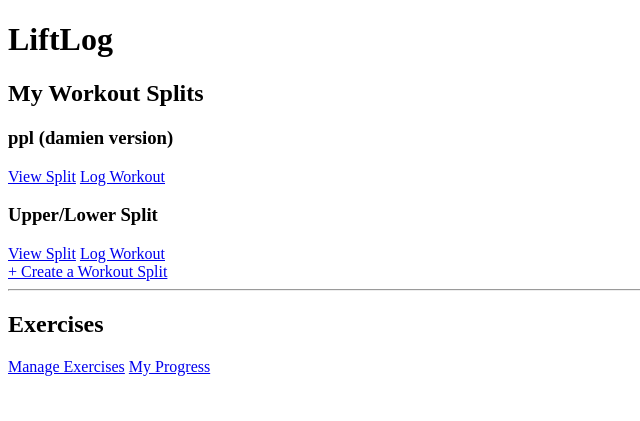
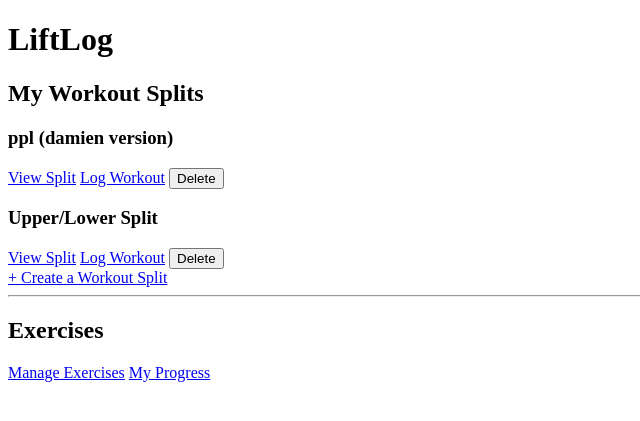
Before and after one commit to damienlhp/liftlog, a Flask app: page / in a window 1280 px wide. Shown: the top 421 px of the page, without its empty margins (0-640 px from the left). Run offline with Flask 3, Linux system fonts and the light colour scheme; data comes from the database, SQL or seed files in the repository; both versions use the stored data as it was after the commit.

Commit message:
add delete split feature with confirmation prompt

```diff
--- a/app.py
+++ b/app.py
@@ -329,5 +329,16 @@ def remove_exercise(split_id, day_id, split_exercise_id):
     conn.close()
     return redirect(url_for("view_split", split_id=split_id))
 
+@app.route("/split/<int:split_id>/delete", methods=["POST"])
+def delete_split(split_id):
+    conn = get_db()
+    cursor = conn.cursor()
+    cursor.execute("DELETE FROM split_exercises WHERE split_day_id IN (SELECT id FROM split_days WHERE split_id = ?)", (split_id,))
+    cursor.execute("DELETE FROM split_days WHERE split_id = ?", (split_id,))
+    cursor.execute("DELETE FROM workout_splits WHERE id = ?", (split_id,))
+    conn.commit()
+    conn.close()
+    return redirect(url_for("home"))
+
 if __name__ == "__main__":
     app.run(debug=True)
--- a/templates/index.html
+++ b/templates/index.html
@@ -15,6 +15,9 @@
                 <h3>{{ split.name }}</h3>
                 <a href="/split/{{ split.id }}">View Split</a>
                 <a href="/log/{{ split.id }}">Log Workout</a>
+                <form action="/split/{{ split.id }}/delete" method="POST" style="display:inline;">
+                    <button type="submit" onclick="return confirm('Delete {{ split.name }}?')">Delete</button>
+                </form>
             </div>
         {% endfor %}
     {% else %}
```
Also changed, not shown: liftlog.db.
